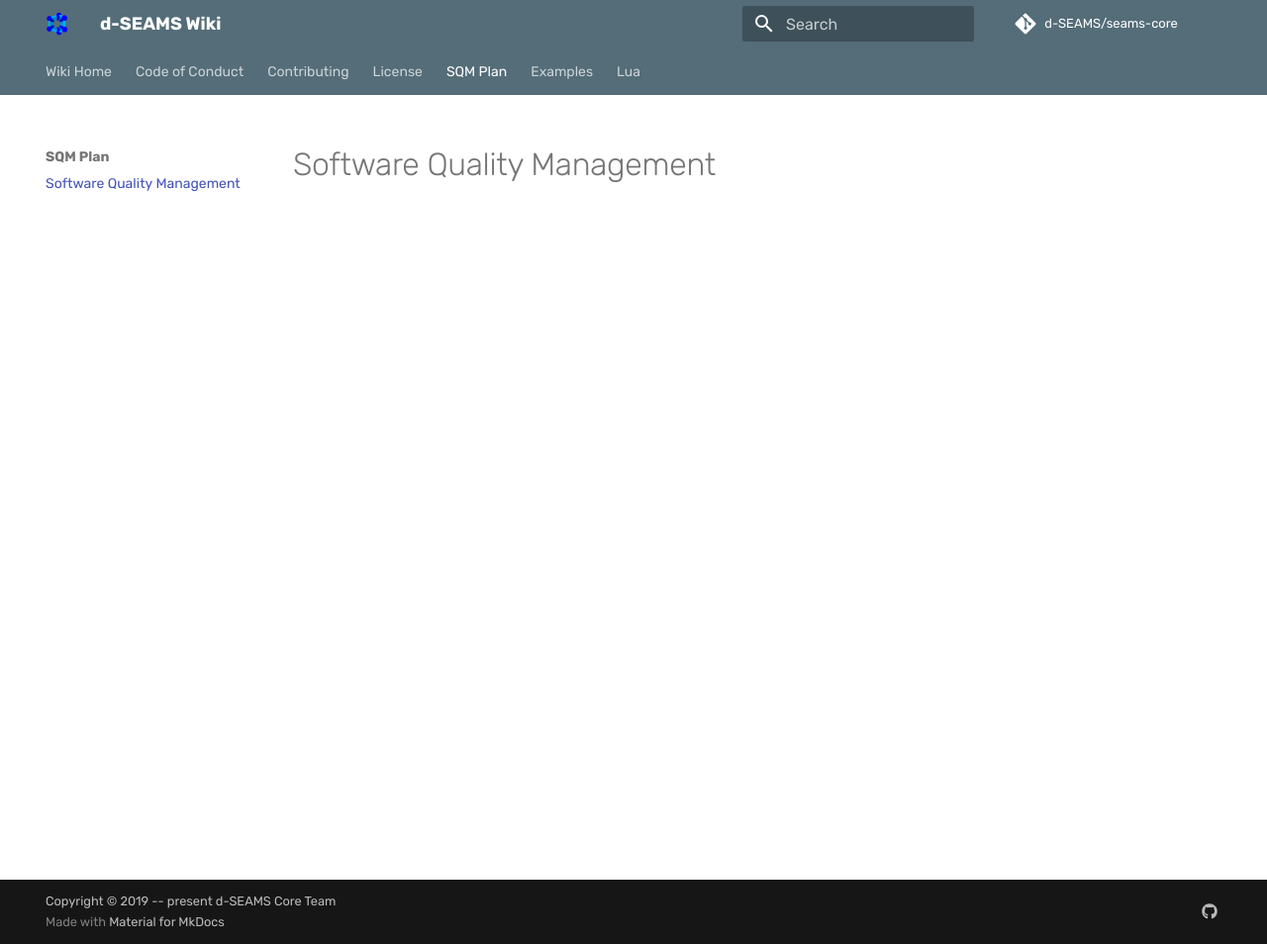
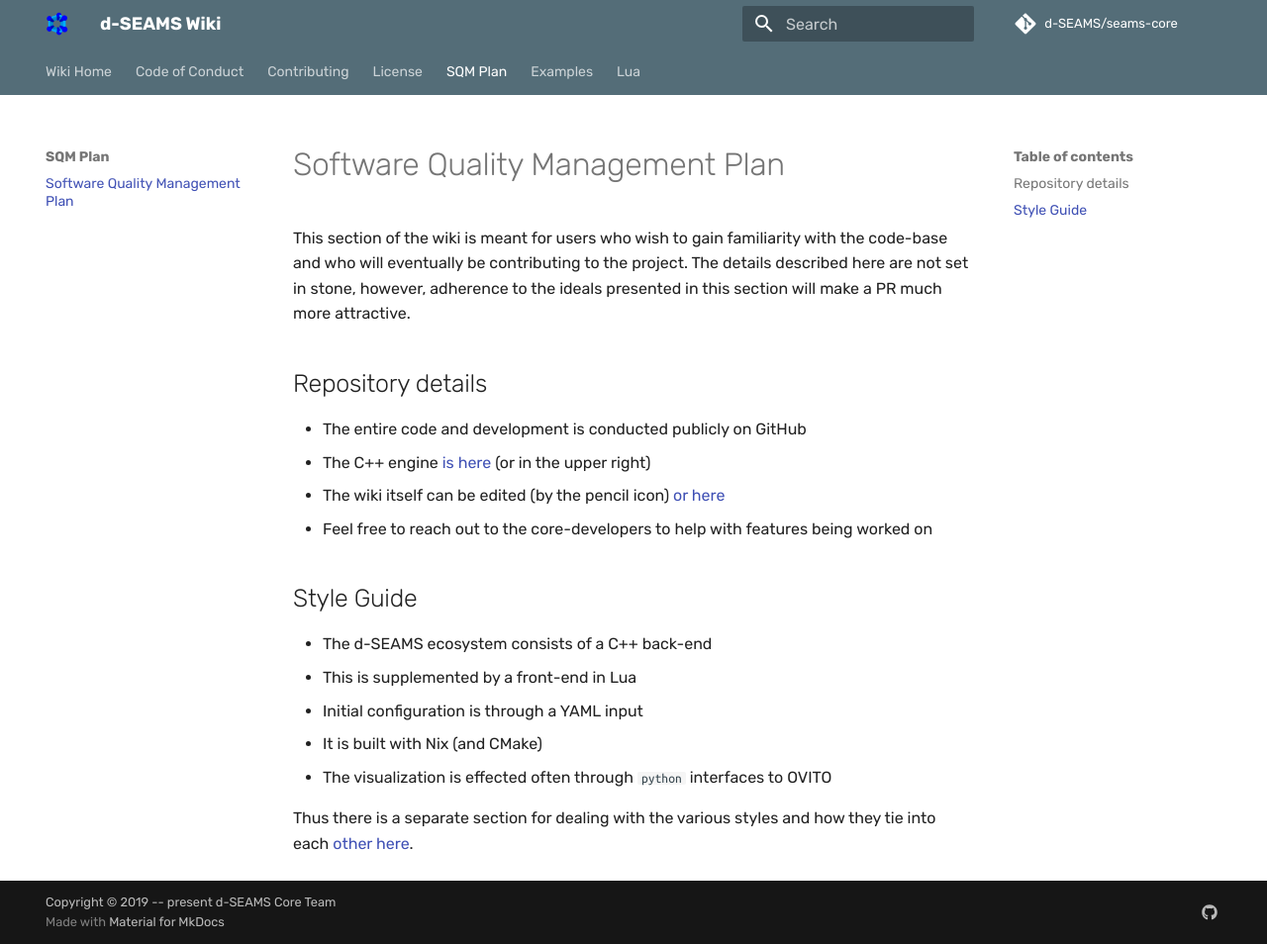
Before and after one commit to d-SEAMS/wiki, an MkDocs documentation site: the page built from docs/SQM Plan/index.md, in a window 1280 px wide and 954 px high. Shown: the whole window at 99% size. Built offline with MkDocs 1.6.1 and Material for MkDocs 9.7.7, drawn with Linux system fonts in a browser that asks for light colours; comment, search, counter and statistics services are not loaded.

Commit message:
sqm: Init with more details

```diff
--- a/docs/SQM Plan/index.md
+++ b/docs/SQM Plan/index.md
@@ -1 +1,25 @@
-# Software Quality Management
+# Software Quality Management Plan
+
+This section of the wiki is meant for users who wish to gain familiarity with
+the code-base and who will eventually be contributing to the project. The
+details described here are not set in stone, however, adherence to the ideals
+presented in this section will make a PR much more attractive.
+
+## Repository details
+
+- The entire code and development is conducted publicly on GitHub
+  - The C++ engine [is here](https://github.com/d-SEAMS/seams-core) (or in the upper right)
+  - The wiki itself can be edited (by the pencil icon) [or here](https://github.com/d-SEAMS/wiki)
+- Feel free to reach out to the core-developers to help with features being
+  worked on
+
+## Style Guide
+
+- The d-SEAMS ecosystem consists of a C++ back-end
+- This is supplemented by a front-end in Lua
+- Initial configuration is through a YAML input
+- It is built with Nix (and CMake)
+- The visualization is effected often through `python` interfaces to OVITO
+
+Thus there is a separate section for dealing with the various styles and how
+they tie into each [other here](styleGuide.md).
```
